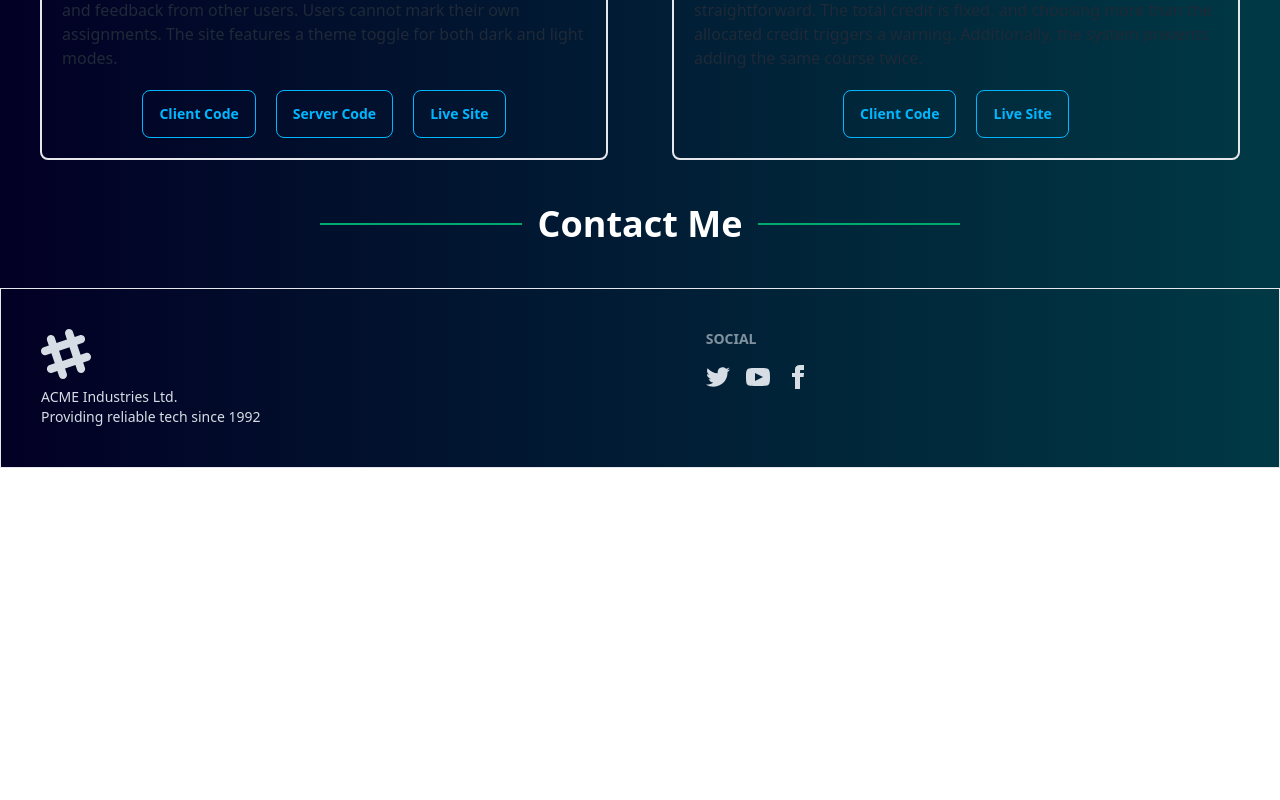
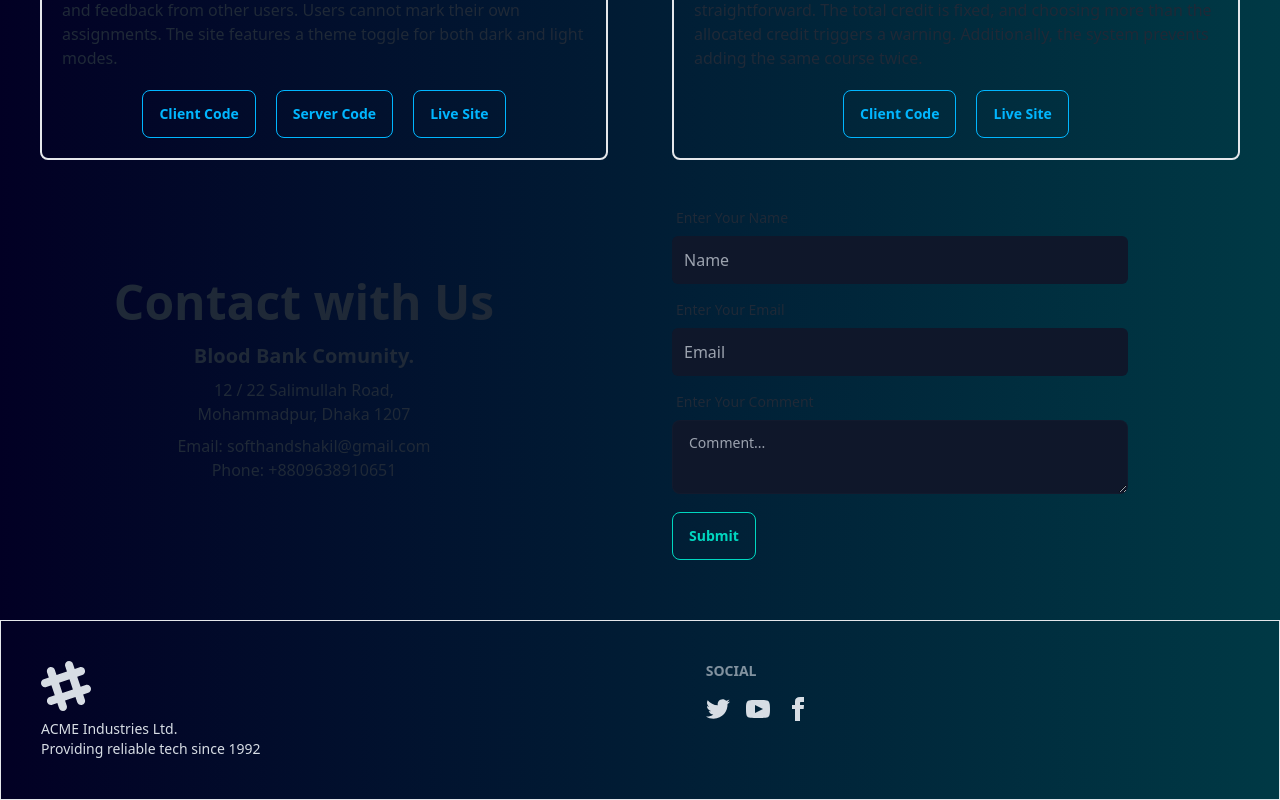
Before and after one commit to Mmsshakil/my-portfolio, a React (Vite) app: page / in a window 1280 px wide. Shown: the part 3547-4347 px from the top of the page. Before the commit the page ends 4015 px from the top, so only its background shows below. Built offline with nearby package versions, Linux system fonts and the light colour scheme.

Commit message:
conatct form editing

```diff
--- a/src/home/Contact/Contact.jsx
+++ b/src/home/Contact/Contact.jsx
@@ -1,9 +1,35 @@
 
 const Contact = () => {
     return (
-        <div>
-            <div className="divider divider-success text-4xl font-bold text-white w-1/2 mx-auto my-14">Contact Me</div>
-
+        <div className="grid grid-cols-1 lg:grid-cols-2 justify-center items-center gap-8 md:gap-16  py-10 w-full">
+            <div className="text-center ">
+                <h1 className="text-5xl font-bold mb-4">Contact with Us</h1>
+                <p className="text-xl font-bold mb-2">Blood Bank Comunity.</p>
+                <p className="">12 / 22 Salimullah Road,<br /> Mohammadpur, Dhaka 1207</p>
+                <div className="mt-2">
+                    <p>Email: softhandshakil@gmail.com</p>
+                    <p>Phone: +8809638910651</p>
+                </div>
+            </div>
+            <div className="w-full">
+                <form className="">
+                    <label className="label">
+                        <span className="label-text">Enter Your Name</span>
+                    </label>
+                    <input className="p-3 rounded-md w-3/4 bg-slate-900" type="text" placeholder="Name" />
+                    <label className="label mt-2">
+                        <span className="label-text">Enter Your Email</span>
+                    </label>
+                    <input className="p-3 rounded-md w-3/4 bg-slate-900" type="text" placeholder="Email" />
+                    <label className="label mt-2">
+                        <span className="label-text">Enter Your Comment</span>
+                    </label>
+                    <textarea className="textarea textarea-bordered w-3/4 bg-slate-900" placeholder="Comment..."></textarea>
+                    <div className="mt-3">
+                        <button className="btn btn-outline btn-accent">Submit</button>
+                    </div>
+                </form>
+            </div>
         </div>
     );
 };
```
